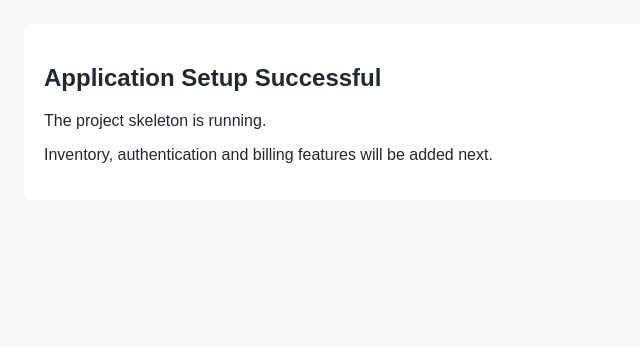
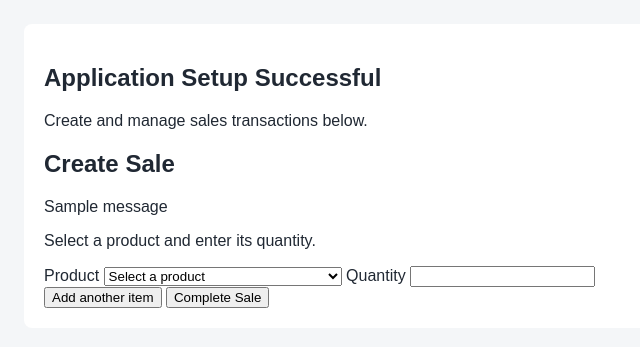
Before and after one commit to BalaviDeshna/Electronics-store-inventory-management-system, a Flask app: page / in a window 1280 px wide. Shown: the part 136-483 px from the top of the page, without its empty margins (0-640 px from the left). Run offline with Flask 3, Linux system fonts and the light colour scheme; tables that the repository leaves empty hold one stand-in row (values such as "Sample post"); one stand-in notice (Sample message) is shown.

Commit message:
Complete sales transaction and invoice flow

```diff
--- a/app/data/models/__init__.py
+++ b/app/data/models/__init__.py
@@ -1,3 +1,5 @@
+
+from app.data.models.product import Product
 from app.data.models.sale import Sale, SaleItem
 
-__all__ = ["Sale", "SaleItem"]
+__all__ = ["Product", "Sale", "SaleItem"]
--- a/app/presentation/routes/main.py
+++ b/app/presentation/routes/main.py
@@ -1,19 +1,51 @@
-from flask import Blueprint, render_template
+
+from flask import Blueprint, abort, flash, redirect, render_template, request, url_for
+
+from app.business.sales import SaleValidationError, create_sale
+from app.data.extensions import db
+from app.data.models import Product, Sale
 
 main_bp = Blueprint("main", __name__)
 
 
 @main_bp.route("/")
 def home():
-    return render_template("index.html")
+    products = Product.query.order_by(Product.name).all()
+    return render_template("index.html", products=products)
+
+
+@main_bp.route("/sales", methods=["POST"])
+def create_sale_route():
+    product_ids = request.form.getlist("product_id")
+    quantities = request.form.getlist("quantity")
+
+    if len(product_ids) != len(quantities):
+        flash("Invalid sale form. Please try again.", "error")
+        return redirect(url_for("main.home"))
+
+    items = [
+        {"product_id": product_id, "quantity": quantity}
+        for product_id, quantity in zip(product_ids, quantities)
+        if product_id.strip() or quantity.strip()
+    ]
+
+    try:
+        sale = create_sale(items, Product)
+    except SaleValidationError as exc:
+        flash(str(exc), "error")
+        return redirect(url_for("main.home"))
+    except Exception:
+        db.session.rollback()
+        current_app.logger.exception("Unable to complete sale")
+        flash("The sale could not be completed. Please try again.", "error")
+        return redirect(url_for("main.home"))
+
+    flash(f"Sale #{sale.id} completed successfully.", "success")
+    return redirect(url_for("main.invoice", sale_id=sale.id))
 
 
 @main_bp.route("/sales/<int:sale_id>/invoice")
 def invoice(sale_id):
-    from flask import abort
-    from app.data.extensions import db
-    from app.data.models.sale import Sale
-
     sale = db.session.get(Sale, sale_id)
 
     if sale is None:
--- a/app/templates/index.html
+++ b/app/templates/index.html
@@ -1,7 +1,61 @@
+
 {% extends "base.html" %}
-{% block title %}Home | Electronics Store{% endblock %}
+
+{% block title %}Create Sale | Electronics Store{% endblock %}
+
 {% block content %}
 <h2>Application Setup Successful</h2>
-<p>The project skeleton is running.</p>
-<p>Inventory, authentication and billing features will be added next.</p>
+<p>Create and manage sales transactions below.</p>
+<h2>Create Sale</h2>
+{% with messages = get_flashed_messages(with_categories=true) %}
+    {% for category, message in messages %}
+        <p class="{{ category }}" role="alert">{{ message }}</p>
+    {% endfor %}
+{% endwith %}
+
+{% if products %}
+<form action="{{ url_for('main.create_sale_route') }}" method="post">
+    <p>Select a product and enter its quantity.</p>
+
+    <div id="sale-items">
+        <div class="sale-item">
+            <label>
+                Product
+                <select name="product_id" required>
+                    <option value="">Select a product</option>
+                    {% for product in products %}
+                    <option value="{{ product.id }}">
+                        {{ product.name }} — {{ "%.2f"|format(product.price) }}
+                        (Stock: {{ product.stock }})
+                    </option>
+                    {% endfor %}
+                </select>
+            </label>
+
+            <label>
+                Quantity
+                <input type="number" name="quantity" min="1" step="1" required>
+            </label>
+        </div>
+    </div>
+
+    <button type="button" onclick="addSaleItem()">Add another item</button>
+    <button type="submit">Complete Sale</button>
+</form>
+
+<script>
+function addSaleItem() {
+    const container = document.getElementById("sale-items");
+    const firstItem = container.querySelector(".sale-item");
+    const newItem = firstItem.cloneNode(true);
+
+    newItem.querySelector("select").selectedIndex = 0;
+    newItem.querySelector("input").value = "";
+
+    container.appendChild(newItem);
+}
+</script>
+{% else %}
+<p>No products are available yet. Ask the inventory team to add products first.</p>
+{% endif %}
 {% endblock %}
```
Also changed, not shown: app/data/models/product.py (added, +13 -0 lines), tests/test_sales.py (+75 -1 lines).
